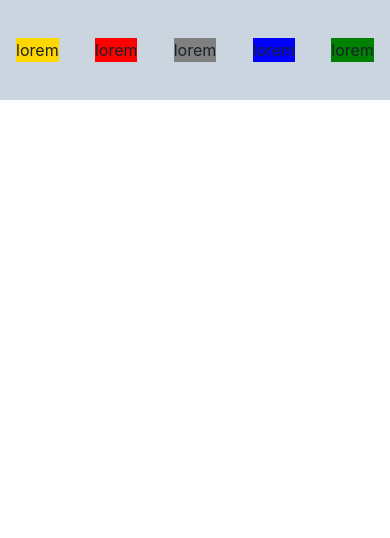
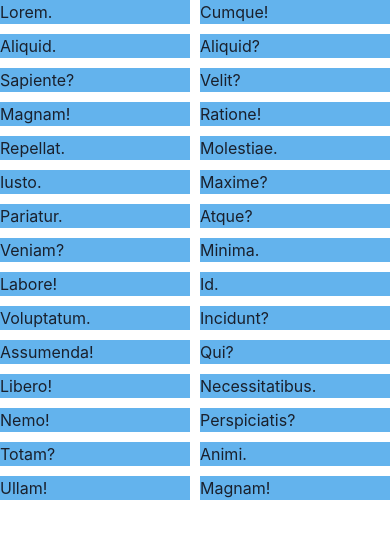
Before and after one commit to jjeongneee/react20231031, a React (Create React App) app: page / in a window 390 px wide. Shown: the top 538 px of the page. Built offline with nearby package versions, Linux system fonts and the light colour scheme.

Commit message:
simplegrid 사용, 반응형 웹적용(Responsive Styles)

```diff
--- a/src/App.js
+++ b/src/App.js
@@ -1,22 +1,50 @@
-import { Box, Flex } from "@chakra-ui/react";
+import { Box, Flex, SimpleGrid } from "@chakra-ui/react";
 
 function App() {
+  /*
+  Responsive Styles(반응형)
+  base: "0em", // 0px
+  sm: "30em", // ~480px. em is a relative unit and is dependant on the font size.
+  md: "48em", // ~768px
+  lg: "62em", // ~992px
+  xl: "80em", // ~1280px
+  "2xl": "96em", // ~1536px
+   */
+
   return (
     <>
-      <Flex
-        w={"100%"}
-        h={"100px"}
-        bg={"gray.300"}
-        gap={1}
-        align={"center"}
-        justify={"space-around"}
-      >
-        <Box bg="gold">lorem</Box>
-        <Box bg="red">lorem</Box>
-        <Box bg="gray">lorem</Box>
-        <Box bg="blue">lorem</Box>
-        <Box bg="green">lorem</Box>
-      </Flex>
+      <SimpleGrid spacing={"10px"} columns={{ base: 2, md: 3, "2xl": 6 }}>
+        <Box bg="blue.300">Lorem.</Box>
+        <Box bg="blue.300">Cumque!</Box>
+        <Box bg="blue.300">Aliquid.</Box>
+        <Box bg="blue.300">Aliquid?</Box>
+        <Box bg="blue.300">Sapiente?</Box>
+        <Box bg="blue.300">Velit?</Box>
+        <Box bg="blue.300">Magnam!</Box>
+        <Box bg="blue.300">Ratione!</Box>
+        <Box bg="blue.300">Repellat.</Box>
+        <Box bg="blue.300">Molestiae.</Box>
+        <Box bg="blue.300">Iusto.</Box>
+        <Box bg="blue.300">Maxime?</Box>
+        <Box bg="blue.300">Pariatur.</Box>
+        <Box bg="blue.300">Atque?</Box>
+        <Box bg="blue.300">Veniam?</Box>
+        <Box bg="blue.300">Minima.</Box>
+        <Box bg="blue.300">Labore!</Box>
+        <Box bg="blue.300">Id.</Box>
+        <Box bg="blue.300">Voluptatum.</Box>
+        <Box bg="blue.300">Incidunt?</Box>
+        <Box bg="blue.300">Assumenda!</Box>
+        <Box bg="blue.300">Qui?</Box>
+        <Box bg="blue.300">Libero!</Box>
+        <Box bg="blue.300">Necessitatibus.</Box>
+        <Box bg="blue.300">Nemo!</Box>
+        <Box bg="blue.300">Perspiciatis?</Box>
+        <Box bg="blue.300">Totam?</Box>
+        <Box bg="blue.300">Animi.</Box>
+        <Box bg="blue.300">Ullam!</Box>
+        <Box bg="blue.300">Magnam!</Box>
+      </SimpleGrid>
     </>
   );
 }
```
